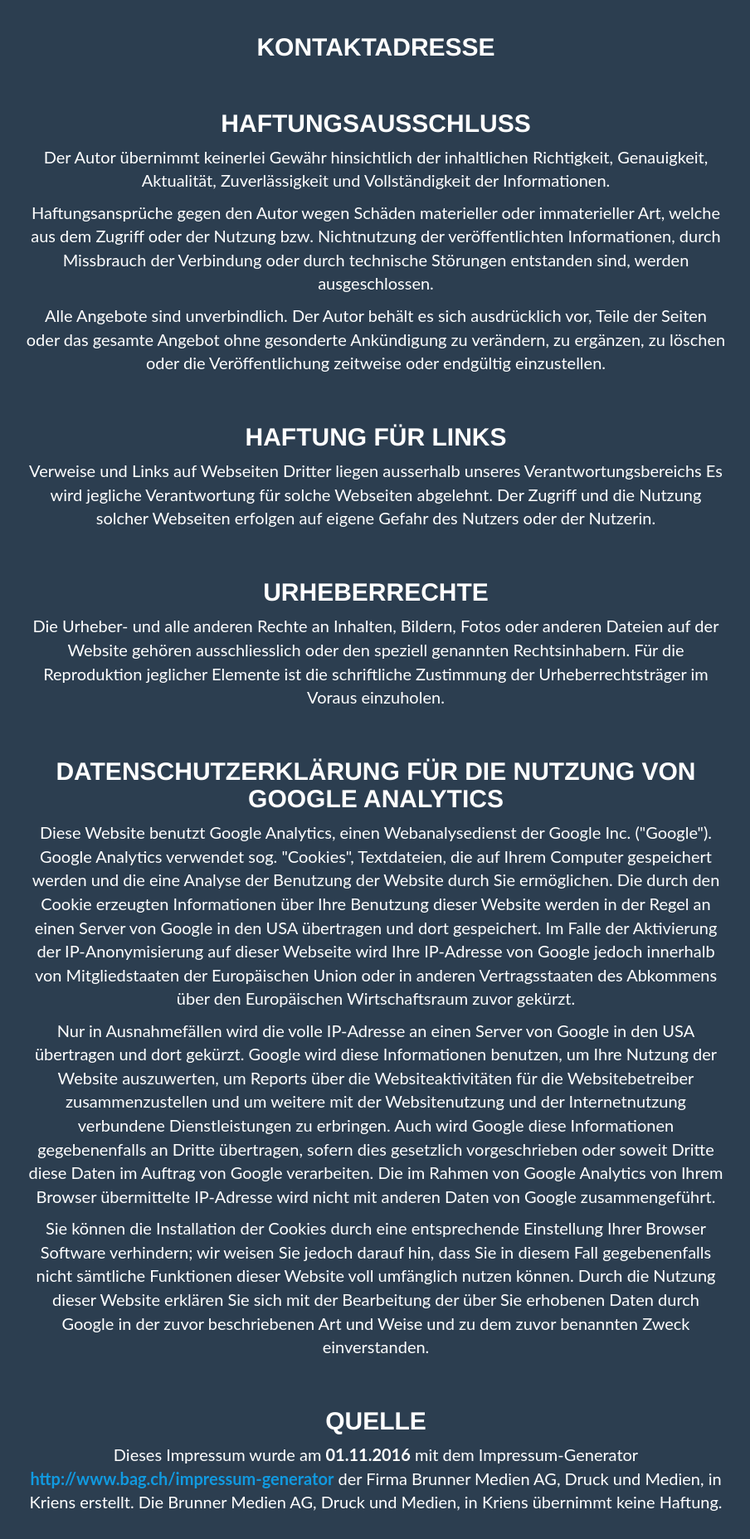
After one commit to zperee/eliaperenzin.ch, a PHP site: page /impressum.php in a window 1280 px wide. The commit adds this page. Shown: the whole page at 83% size, without its empty margins (187-1091 px from the left). Run offline with PHP 8.4, Linux system fonts and the light colour scheme; some libraries are stand-ins or nearby versions.

Commit message:
Impressum

```diff
--- /dev/null
+++ b/impressum.php
@@ -0,0 +1,63 @@
+<!DOCTYPE html>
+<html lang="de">
+
+<head>
+	<?php include_once("includes/header.html");?>
+</head>
+
+<body id="page-top" class="index">
+	<div class="row" style="background-color: #2C3E50; color: white">
+		<div class="col-md-8 col-md-offset-2">
+			<div class="impressum text-center">
+				<br>
+				<h2>Kontaktadresse</h2>
+				<p></p>
+				<p>&nbsp;</p>
+				<h2>Haftungsausschluss</h2>
+				<p>Der Autor übernimmt keinerlei Gewähr hinsichtlich der inhaltlichen Richtigkeit, Genauigkeit, Aktualität, Zuverlässigkeit
+					und Vollständigkeit der Informationen.</p>
+				<p>Haftungsansprüche gegen den Autor wegen Schäden materieller oder immaterieller Art, welche aus dem Zugriff oder der Nutzung
+					bzw. Nichtnutzung der veröffentlichten Informationen, durch Missbrauch der Verbindung oder durch technische Störungen
+					entstanden sind, werden ausgeschlossen.</p>
+				<p>Alle Angebote sind unverbindlich. Der Autor behält es sich ausdrücklich vor, Teile der Seiten oder das gesamte Angebot
+					ohne gesonderte Ankündigung zu verändern, zu ergänzen, zu löschen oder die Veröffentlichung zeitweise oder endgültig
+					einzustellen.</p>
+				<p>&nbsp;</p>
+				<h2>Haftung für Links</h2>
+				<p>Verweise und Links auf Webseiten Dritter liegen ausserhalb unseres Verantwortungsbereichs Es wird jegliche Verantwortung
+					für solche Webseiten abgelehnt. Der Zugriff und die Nutzung solcher Webseiten erfolgen auf eigene Gefahr des Nutzers
+					oder der Nutzerin. </p>
+				<p>&nbsp;</p>
+				<h2>Urheberrechte</h2>
+				<p>Die Urheber- und alle anderen Rechte an Inhalten, Bildern, Fotos oder anderen Dateien auf der Website gehören ausschliesslich
+					<strong></strong> oder den speziell genannten Rechtsinhabern. Für die Reproduktion jeglicher Elemente ist die schriftliche
+					Zustimmung der Urheberrechtsträger im Voraus einzuholen.</p>
+				<p>&nbsp;</p>
+				<h2>Datenschutzerklärung für die Nutzung von Google Analytics</h2>
+				<p> Diese Website benutzt Google Analytics, einen Webanalysedienst der Google Inc. ("Google"). Google Analytics verwendet
+					sog. "Cookies", Textdateien, die auf Ihrem Computer gespeichert werden und die eine Analyse der Benutzung der Website
+					durch Sie ermöglichen. Die durch den Cookie erzeugten Informationen über Ihre Benutzung dieser Website werden in der
+					Regel an einen Server von Google in den USA übertragen und dort gespeichert. Im Falle der Aktivierung der IP-Anonymisierung
+					auf dieser Webseite wird Ihre IP-Adresse von Google jedoch innerhalb von Mitgliedstaaten der Europäischen Union oder
+					in anderen Vertragsstaaten des Abkommens über den Europäischen Wirtschaftsraum zuvor gekürzt. </p>
+				<p>Nur in Ausnahmefällen wird die volle IP-Adresse an einen Server von Google in den USA übertragen und dort gekürzt. Google
+					wird diese Informationen benutzen, um Ihre Nutzung der Website auszuwerten, um Reports über die Websiteaktivitäten für
+					die Websitebetreiber zusammenzustellen und um weitere mit der Websitenutzung und der Internetnutzung verbundene Dienstleistungen
+					zu erbringen. Auch wird Google diese Informationen gegebenenfalls an Dritte übertragen, sofern dies gesetzlich vorgeschrieben
+					oder soweit Dritte diese Daten im Auftrag von Google verarbeiten. Die im Rahmen von Google Analytics von Ihrem Browser
+					übermittelte IP-Adresse wird nicht mit anderen Daten von Google zusammengeführt. </p>
+				<p>Sie können die Installation der Cookies durch eine entsprechende Einstellung Ihrer Browser Software verhindern; wir weisen
+					Sie jedoch darauf hin, dass Sie in diesem Fall gegebenenfalls nicht sämtliche Funktionen dieser Website voll umfänglich
+					nutzen können. Durch die Nutzung dieser Website erklären Sie sich mit der Bearbeitung der über Sie erhobenen Daten durch
+					Google in der zuvor beschriebenen Art und Weise und zu dem zuvor benannten Zweck einverstanden.</p>
+				<p>&nbsp;</p>
+				<h2>Quelle</h2>
+				<p> Dieses Impressum wurde am <strong>01.11.2016</strong> mit dem Impressum-Generator <strong><a href="http://www.bag.ch/impressum-generator">http://www.bag.ch/impressum-generator</a></strong>					der Firma Brunner Medien AG, Druck und Medien, in Kriens erstellt. Die Brunner Medien AG, Druck und Medien, in Kriens
+					übernimmt keine Haftung. </p>
+				<p style="visibility:hidden;"></p>
+				<br>
+			</div>
+		</div>
+	</div>
+
+</body>
--- a/index.php
+++ b/index.php
@@ -245,7 +245,7 @@
             <div class="container">
                 <div class="row">
                     <div class="col-lg-12">
-                       Copyright &copy; eliaperenzin.ch <?php echo date('Y');?>
+                       <a href="impressum.php">Impressum</a> Copyright &copy; eliaperenzin.ch <?php echo date('Y');?>
                     </div>
                 </div>
             </div>
```
